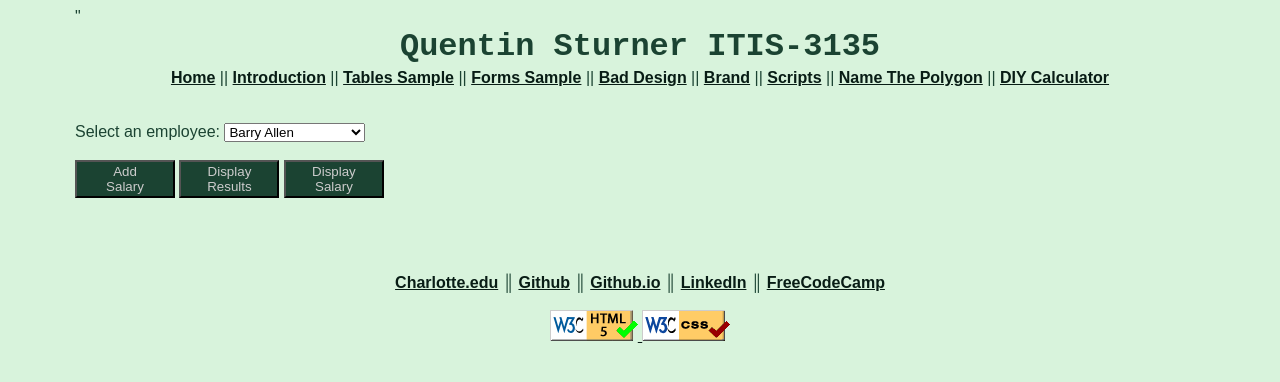
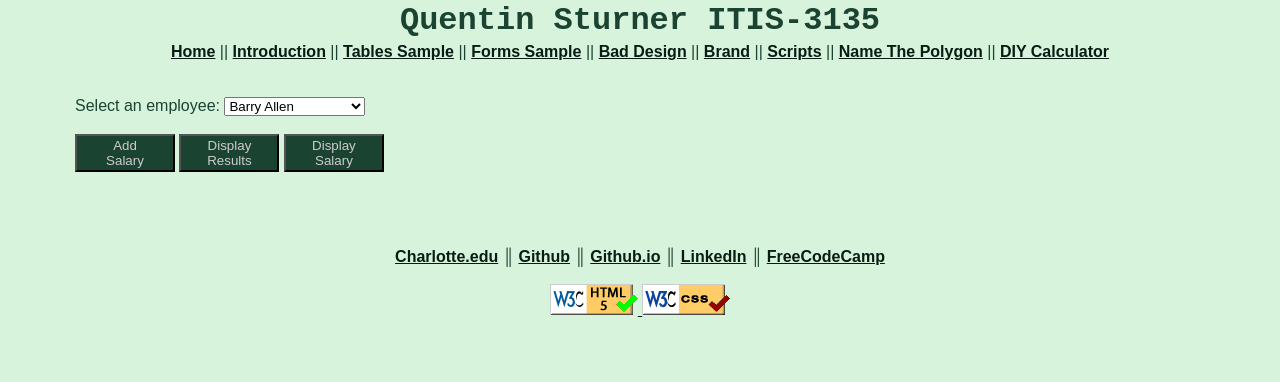
Before and after one commit to QSturnerUNCC/QSturnerUNCC.github.io, a plain HTML site: page itis3135/arrays.html in a window 1280 px wide. Drawn offline with Linux system fonts and the light colour scheme.

Commit message:
Update arrays.html

```diff
--- a/itis3135/arrays.html
+++ b/itis3135/arrays.html
@@ -3,7 +3,7 @@
     <head>
         <meta charset="UTF-8">
         <link href="styles/default.css" rel="stylesheet" type="text/css">
-        <script src="scripts/arrays.js"></script>"
+        <script src="scripts/arrays.js"></script>
         <title>Arrays</title>
     </head>
     <body>
```
